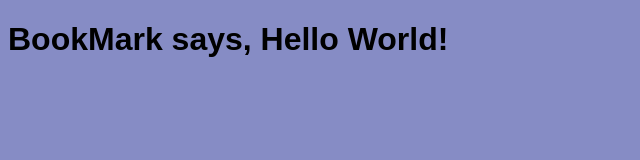
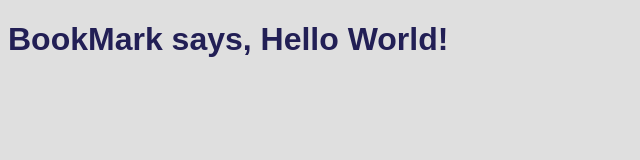
Before and after one commit to sydnirose/BookMark, a plain HTML site: page index.html in a window 1280 px wide. Shown: the whole page, without its empty margins (0-640 px from the left). Drawn offline with Linux system fonts and the light colour scheme; a web font is replaced by a local one.

Commit message:
style updates

```diff
--- a/main.css
+++ b/main.css
@@ -1,6 +1,17 @@
+/*
+purple: #868CC5
+light purple: #D2D7FF
+tan: #CFC9C1
+light tan: #DFDFDF
+dark blue: #221F55
+blue: #2C409A
+lighter blue: #3853A4
+*/
+
 body {
     font-family: "larken", sans-serif;
     font-weight: 100;
     font-style: normal;
-    background-color: #868CC5;
+    color: #221F55;
+    background-color: #DFDFDF;
 }
```
